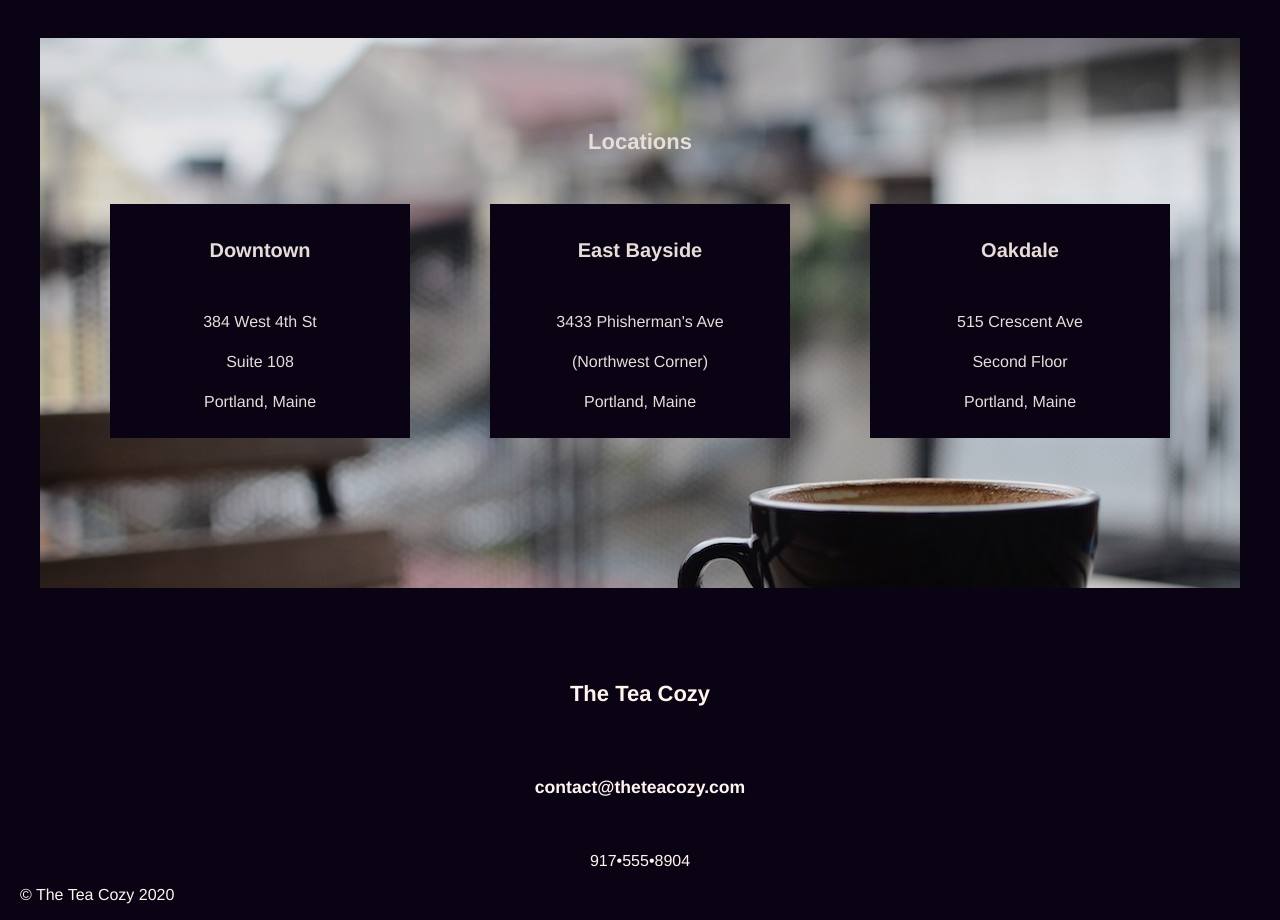
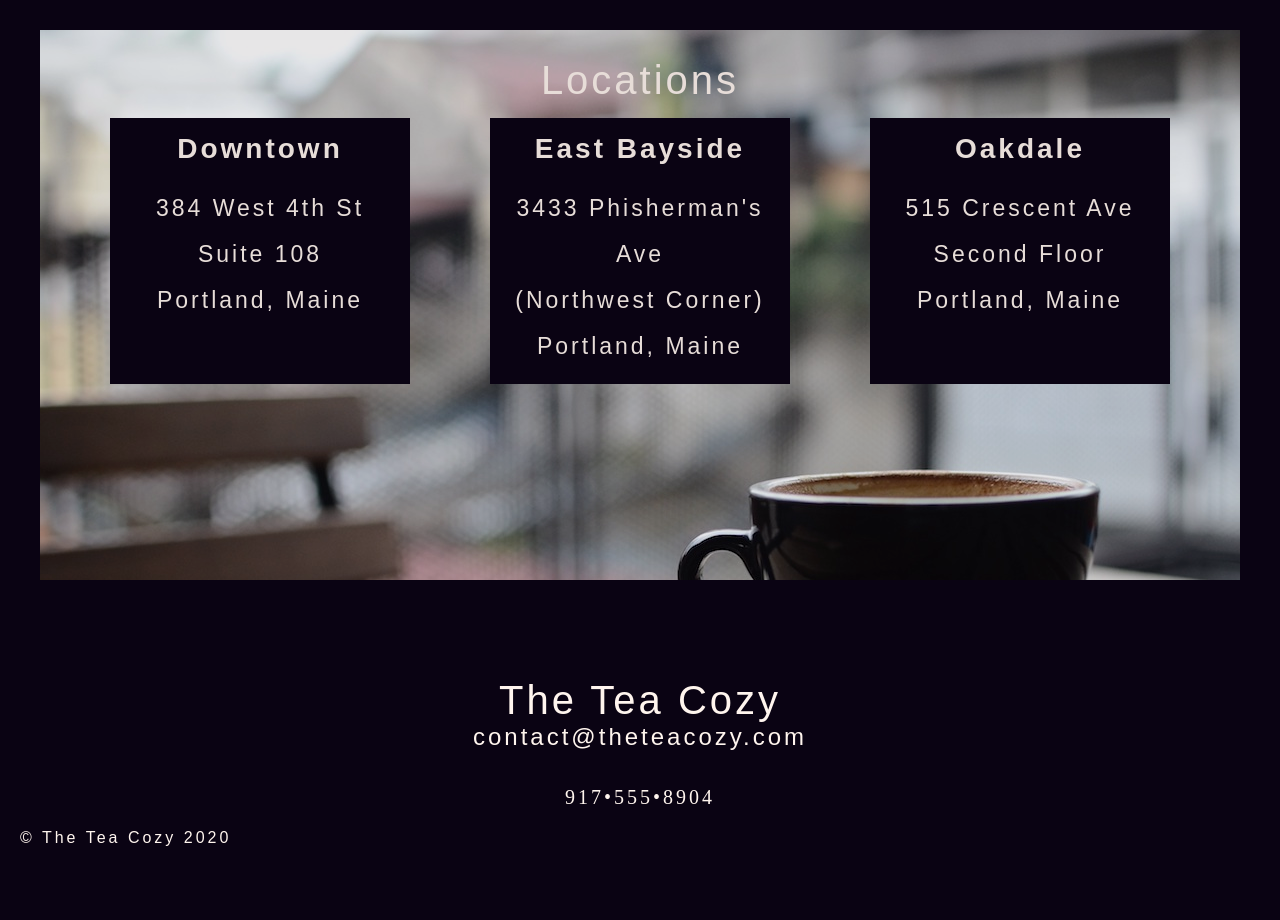
Before and after one commit to cassiopeian/cc-tea-cozy, a plain HTML site: page index.html in a window 1280 px wide. Shown: the part 1520-2440 px from the top of the page. After the commit the page ends 2383 px from the top, so only its background shows below. Drawn offline with Linux system fonts and the light colour scheme; a web font is replaced by a local one.

Commit message:
added fonts
» Added new fonts and adjusted the font size throughout

```diff
--- a/css/style.css
+++ b/css/style.css
@@ -1,4 +1,28 @@
 /* FONTS */
+
+@font-face {
+    font-family:"adorn-condensed-sans";
+    src:url("https://use.typekit.net/af/1ec651/00000000000000003b9b0983/27/l?primer=7cdcb44be4a7db8877ffa5c0007b8dd865b3bbc383831fe2ea177f62257a9191&fvd=n4&v=3") format("woff2"),url("https://use.typekit.net/af/1ec651/00000000000000003b9b0983/27/d?primer=7cdcb44be4a7db8877ffa5c0007b8dd865b3bbc383831fe2ea177f62257a9191&fvd=n4&v=3") format("woff"),url("https://use.typekit.net/af/1ec651/00000000000000003b9b0983/27/a?primer=7cdcb44be4a7db8877ffa5c0007b8dd865b3bbc383831fe2ea177f62257a9191&fvd=n4&v=3") format("opentype");
+    font-display:auto;font-style:normal;font-weight:400;
+    }
+
+@font-face {
+    font-family:"liebeerika";
+    src:url("https://use.typekit.net/af/9c9fcf/00000000000000003b9b3d4d/27/l?primer=7cdcb44be4a7db8877ffa5c0007b8dd865b3bbc383831fe2ea177f62257a9191&fvd=n7&v=3") format("woff2"),url("https://use.typekit.net/af/9c9fcf/00000000000000003b9b3d4d/27/d?primer=7cdcb44be4a7db8877ffa5c0007b8dd865b3bbc383831fe2ea177f62257a9191&fvd=n7&v=3") format("woff"),url("https://use.typekit.net/af/9c9fcf/00000000000000003b9b3d4d/27/a?primer=7cdcb44be4a7db8877ffa5c0007b8dd865b3bbc383831fe2ea177f62257a9191&fvd=n7&v=3") format("opentype");
+    font-display:auto;font-style:normal;font-weight:700;
+    }
+
+    @font-face {
+    font-family:"liebeerika";
+    src:url("https://use.typekit.net/af/6ff064/00000000000000003b9b3d4b/27/l?primer=7cdcb44be4a7db8877ffa5c0007b8dd865b3bbc383831fe2ea177f62257a9191&fvd=n4&v=3") format("woff2"),url("https://use.typekit.net/af/6ff064/00000000000000003b9b3d4b/27/d?primer=7cdcb44be4a7db8877ffa5c0007b8dd865b3bbc383831fe2ea177f62257a9191&fvd=n4&v=3") format("woff"),url("https://use.typekit.net/af/6ff064/00000000000000003b9b3d4b/27/a?primer=7cdcb44be4a7db8877ffa5c0007b8dd865b3bbc383831fe2ea177f62257a9191&fvd=n4&v=3") format("opentype");
+    font-display:auto;font-style:normal;font-weight:400;
+    }
+
+    @font-face {
+        font-family:"buckley";
+        src:url("https://use.typekit.net/af/ab4500/00000000000000003b9b099b/27/l?primer=7cdcb44be4a7db8877ffa5c0007b8dd865b3bbc383831fe2ea177f62257a9191&fvd=n4&v=3") format("woff2"),url("https://use.typekit.net/af/ab4500/00000000000000003b9b099b/27/d?primer=7cdcb44be4a7db8877ffa5c0007b8dd865b3bbc383831fe2ea177f62257a9191&fvd=n4&v=3") format("woff"),url("https://use.typekit.net/af/ab4500/00000000000000003b9b099b/27/a?primer=7cdcb44be4a7db8877ffa5c0007b8dd865b3bbc383831fe2ea177f62257a9191&fvd=n4&v=3") format("opentype");
+        font-display:auto;font-style:normal;font-weight:400;
+        }
 
 /* GLOBAL */
 
@@ -7,8 +31,8 @@ body {
     padding: 0;
     margin: 0;
     text-align: center;
-    font-family: Helvetica, sans-serif;
-    font-size: 16px;
+    font-size: 20px;
+    letter-spacing: 0.15rem;
     color: rgb(255, 245, 238);
 }
 body,
@@ -19,20 +43,38 @@ footer {
     background-color: rgb(10, 3, 19);
 }
 h2 {
-    font-size: 1.375rem; /* 22px */
-    padding: 1.4rem 0 1rem 0;
+    font-family: adorn-condensed-sans, sans-serif;
+    font-weight: 400;
+    font-style: normal;
+    font-size: 2rem;
+    padding: 1.4rem 0 0 0;
 }
 h3 {
-    font-size: 1.25rem; /* 20px */
+    font-family: liebeerika, sans-serif;
+    font-weight: 700;
+    font-style: normal;
+    font-size: 1.4rem;
     padding: 15px 0 20px 0;
 }
 h4 {
-    font-size: 1.125rem; /* 18px */
+    font-family: buckley, sans-serif;
+    font-weight: 400;
+    font-style: normal;
+    font-size: 1.5rem;
     padding-bottom: 1.5em;
 }
 h5 {
-    font-size: 1.1rem; /* 17.6px */
-    padding: 25px 15px;
+    font-family: buckley, sans-serif;
+    font-weight: 400;
+    font-style: normal;
+    font-size: 1.2rem;
+    padding-bottom: 15px;
+}
+h2,
+h3,
+h4,
+h5 {
+    margin: 0;
 }
 
 /* HEADER */
@@ -63,6 +105,10 @@ li {
     display: inline;
 }
 li a {
+    font-family: liebeerika, sans-serif;
+    font-weight: 700;
+    font-style: normal;
+    font-size: 1.25rem;
     margin-left: 0.85rem;
     padding-top: 0.2rem;
     text-decoration: none;
@@ -114,13 +160,16 @@ figure {
     opacity: 0.9;
 }
 figcaption {
+    font-family: liebeerika, sans-serif;
+    font-size: 1.25rem;
+    font-weight: 400;
+    font-style: normal;
     padding-top: 10px;
 }
 #locations-container {
-    height: 500px;
+    height: 550px;
     background-image: url('../images/img-locations-background.jpg');
     margin: 70px auto;
-    padding-top: 50px;
 }
 #box-container {
     display: flex;
@@ -131,12 +180,20 @@ figcaption {
     margin: 15px 40px;
 }
 p.address {
-    line-height: 2.5em;
+    font-family: liebeerika, sans-serif;
+    font-size: 1.15rem;
+    font-weight: 400;
+    font-style: normal;
+    line-height: 2em;
+    margin: 0 0 15px 0;
 }
 
 /* FOOTER */
 
 #copyright {
+    font-family: liebeerika, sans-serif;
+    font-size: 16px;
+    font-weight: 400;
     text-align: left;
     padding-left: 20px;
 }
```
